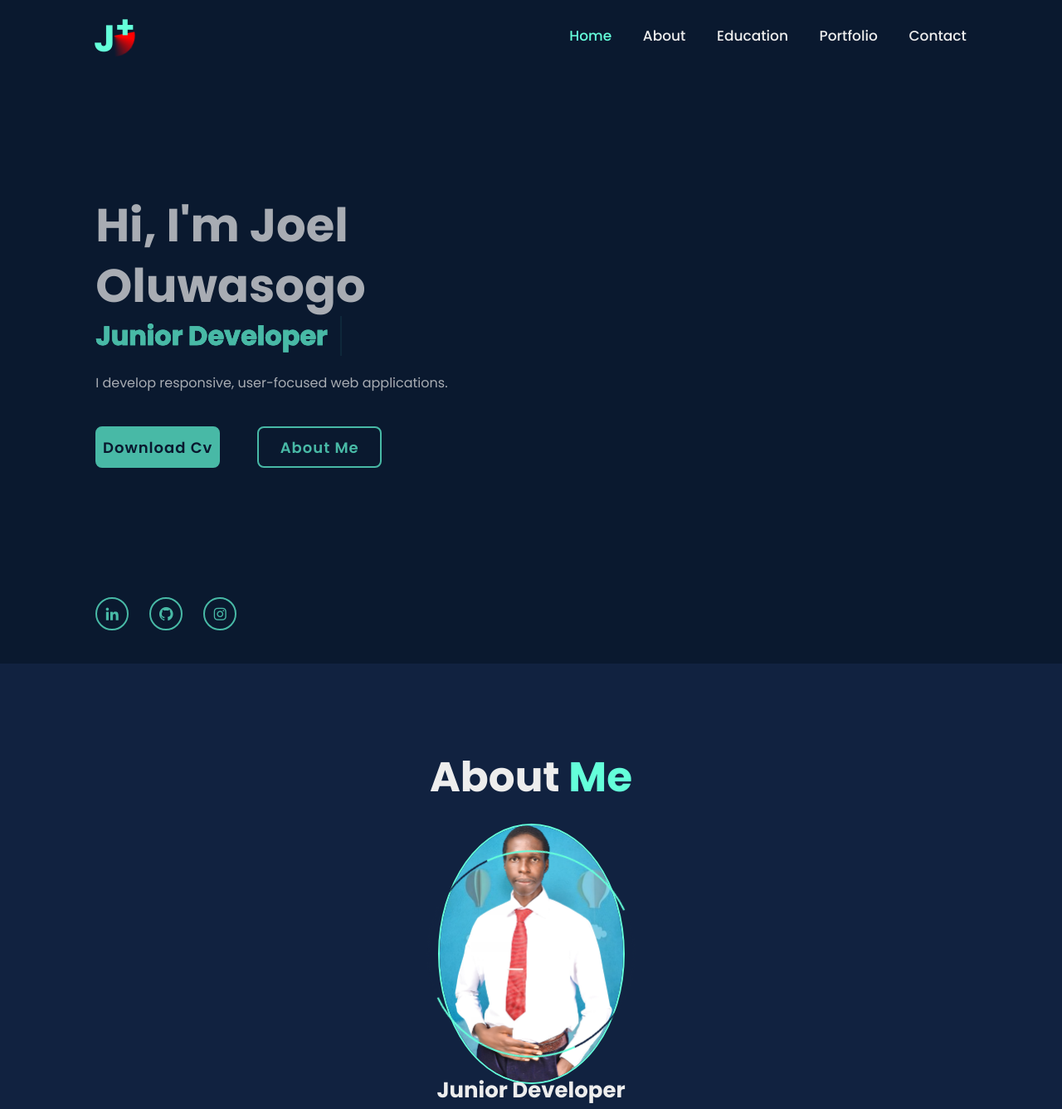
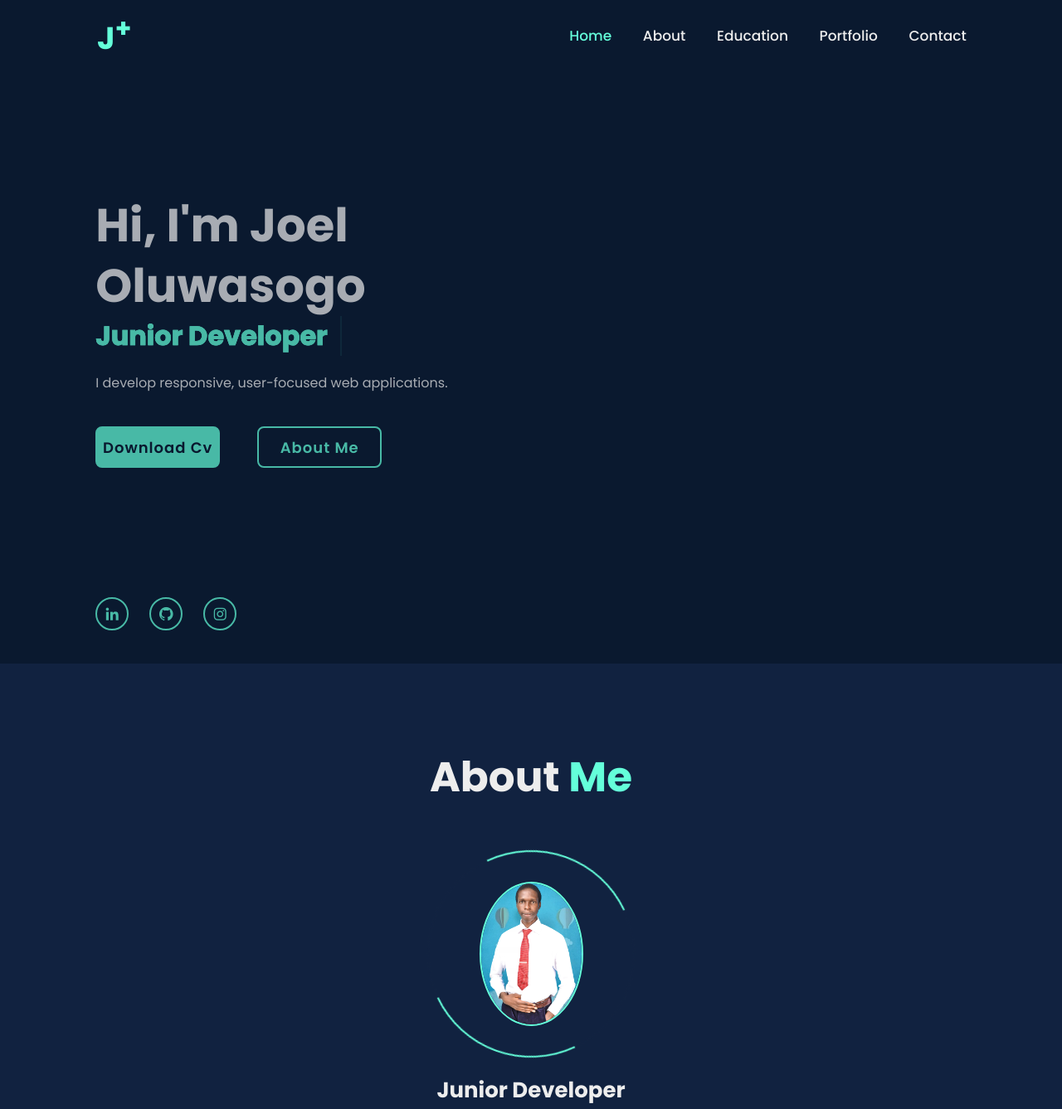
Before and after one commit to Joelsogo/JoelPortfolio.githob.io, a plain HTML site: page index.html in a window 1280 px wide. Shown: the top 1337 px of the page at 83% size. Drawn offline with nearby package versions, Linux system fonts and the light colour scheme; some packages are replaced by stand-ins of ours; a script that the page names is missing.

Commit message:
second commit

```diff
--- a/css/style.css
+++ b/css/style.css
@@ -46,7 +46,7 @@ body {
 }
 
 .logo {
-    font-size: 3rem;
+  font-size: 2.5rem;
   color: var(--main-color);
   font-weight: 600;
   width: 45px;
@@ -59,9 +59,9 @@ body {
   position: relative;
 }
 
-.logo::after {
+/* .logo::after {
   position: absolute;
-  /* pointer-events: none; */
+  pointer-events: none;
   content: "";
   width: 110%;
   height: 110%;
@@ -78,7 +78,7 @@ body {
   100% {
     transform: rotate(360deg);
   }
-}
+} */
 
 .navbar {
   position: relative;
@@ -318,13 +318,14 @@ span {
   width: 25rem;
   height: 25rem;
   border-radius: 10%;
+
   display: flex;
   justify-content: center;
   align-items: center;
 }
 
 .about-img img {
-  width: 90%;
+  width: 50%;
   border-radius: 50%;
   border: 0.2rem solid var(--main-color);
 }
@@ -355,6 +356,7 @@ span {
   position: relative;
   font-size: 1.6rem;
   margin: 2rem 0 3rem;
+  color: color-mix(in srgb, var(--text-color) 100%, transparent 20%);
 }
 .btn-box.btns {
   display: inline-block;
--- a/index.html
+++ b/index.html
@@ -59,7 +59,7 @@
         </div>
       </div>
       <div class="home-sci">
-        <a href="https://www.linkedin.com/in/" target="_blank"
+        <a href="https://www.linkedin.com/in/joel-oluwasogo-563257179" target="_blank"
           ><i class="bx bxl-linkedin"></i
         ></a>
         <a href="https://github.com/Joelsogo" target="_blank"
```
Lines whose indentation alone changed are shown as unchanged.
